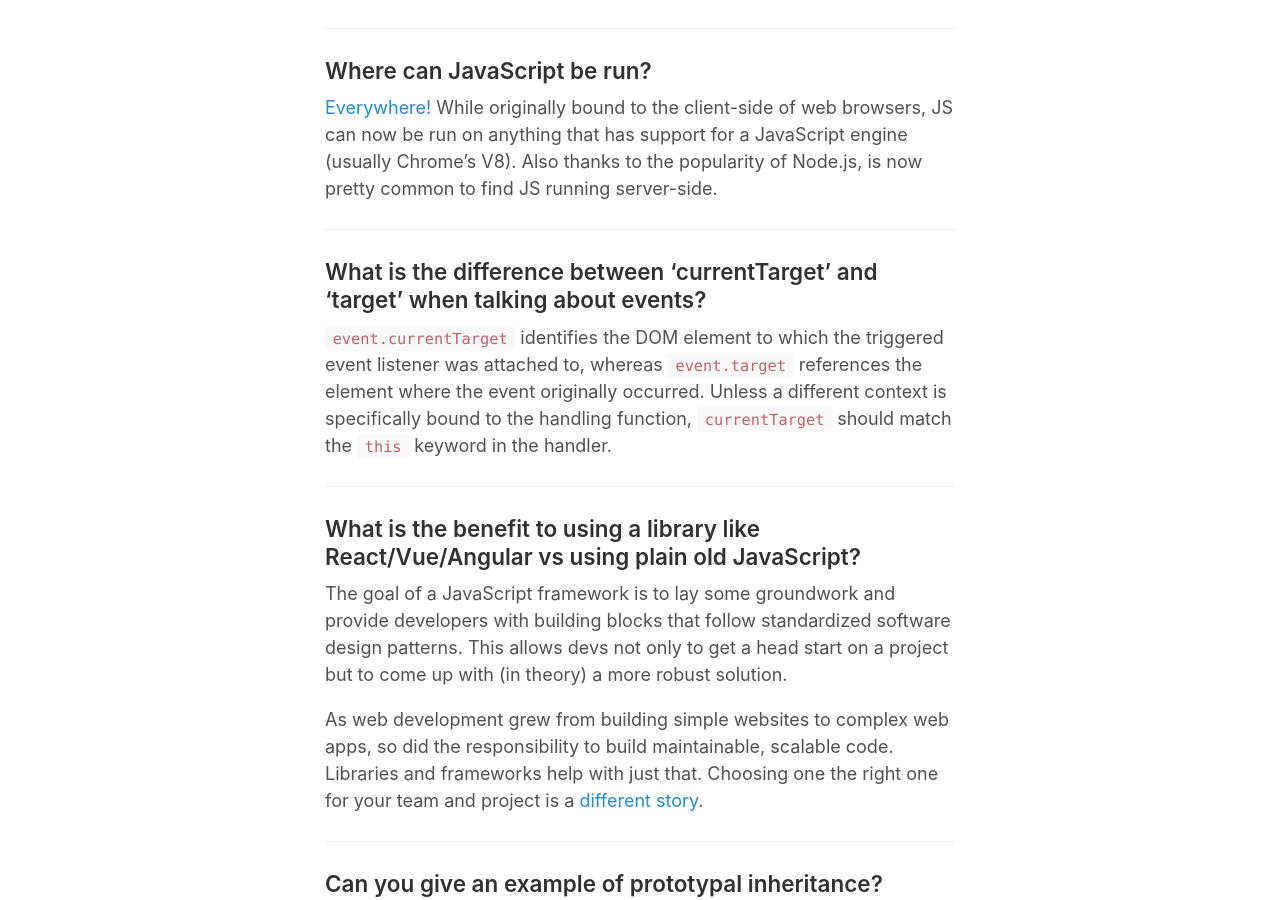
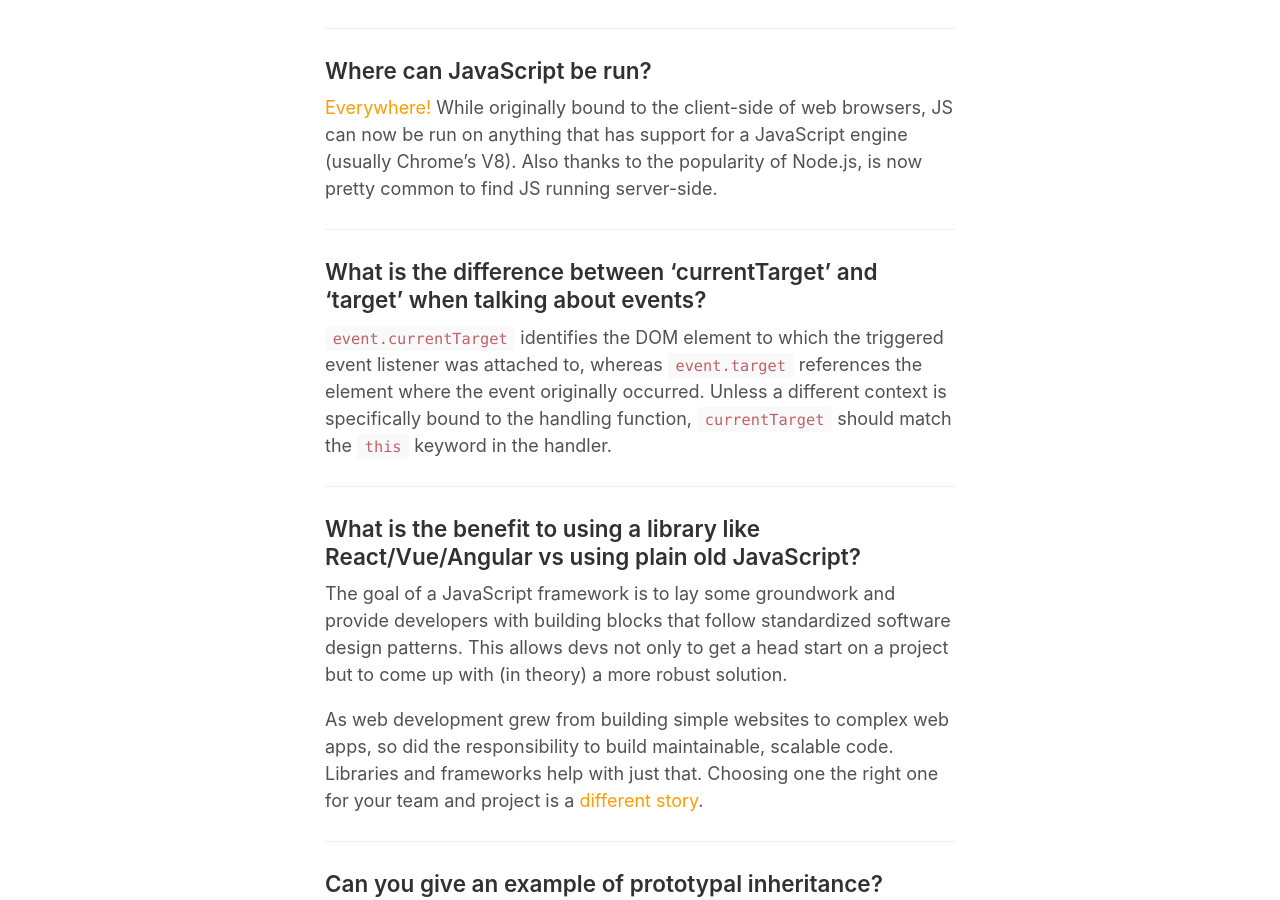
Before and after one commit to HiroAgustin/adiaz.uy-legacy, a Jekyll site: the page built from index.html, in a window 1280 px wide. Shown: the part 502-1402 px from the top of the page. Built offline with Jekyll 4.4.1, drawn with Linux system fonts in a browser that asks for light colours; the list of posts is cut into pages by our own code.

Commit message:
Make links orange.

```diff
--- a/_sass/_variables.scss
+++ b/_sass/_variables.scss
@@ -6,7 +6,7 @@ $gray-5: #313131;
 $gray-6: #202020;
 
 $red: #ac4142;
-$orange: #d28445;
+$orange: #ff9c00;
 $yellow: #f4bf75;
 $green: #90a959;
 $cyan: #75b5aa;
@@ -19,7 +19,7 @@ $root-line-height: 1.5;
 
 $body-color: #515151;
 $body-bg: #fff;
-$link-color: $blue;
+$link-color: $orange;
 
 $border-color: #e5e5e5;
 
```
